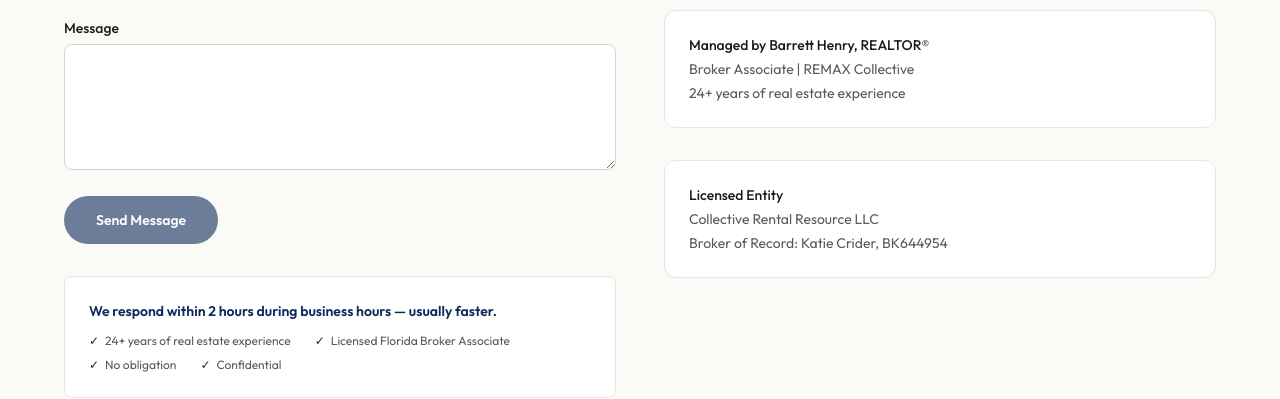
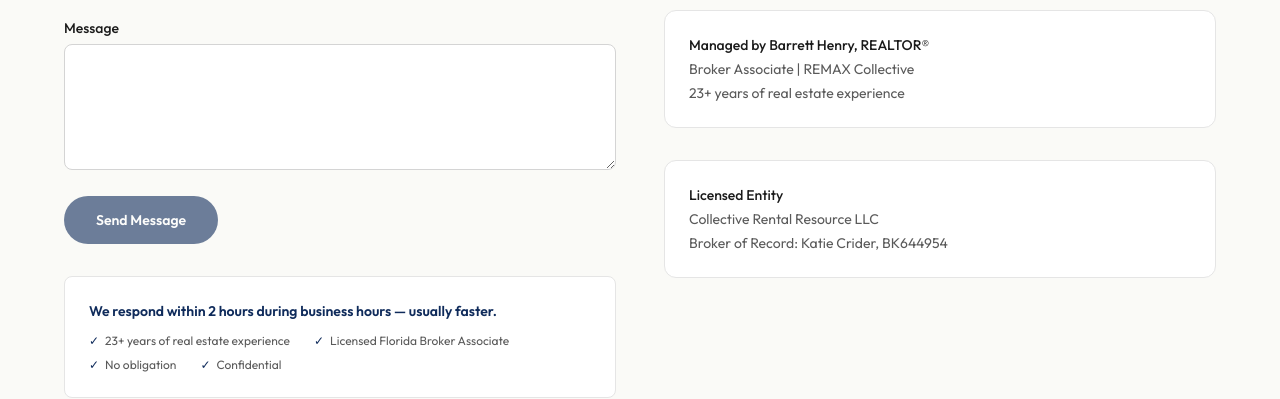
Before and after one commit to bamahe/vivi, a Next.js app: page /contact in a window 1280 px wide. Shown: the part 1020-1419 px from the top of the page. Built offline with nearby package versions, Linux system fonts and the light colour scheme; no server answers.

Commit message:
Correct the experience claim to 23+ years on the contact page
Two occurrences said 24+ years of real estate experience. Licensed September
2003, so as of October 2026 that is 23 completed years with the 24th in
progress.

```diff
--- a/src/app/contact/page.tsx
+++ b/src/app/contact/page.tsx
@@ -211,7 +211,7 @@ export default function ContactPage() {
               <ul className="flex flex-wrap gap-x-6 gap-y-2 text-xs text-[var(--muted-text)]">
                 <li className="flex items-center gap-1.5">
                   <span aria-hidden="true" className="text-accent">&#10003;</span>
-                  24+ years of real estate experience
+                  23+ years of real estate experience
                 </li>
                 <li className="flex items-center gap-1.5">
                   <span aria-hidden="true" className="text-accent">&#10003;</span>
@@ -289,7 +289,7 @@ export default function ContactPage() {
                   Broker Associate | REMAX Collective
                 </p>
                 <p className="mt-1 text-sm text-[var(--muted-text)]">
-                  24+ years of real estate experience
+                  23+ years of real estate experience
                 </p>
               </div>
 
```
